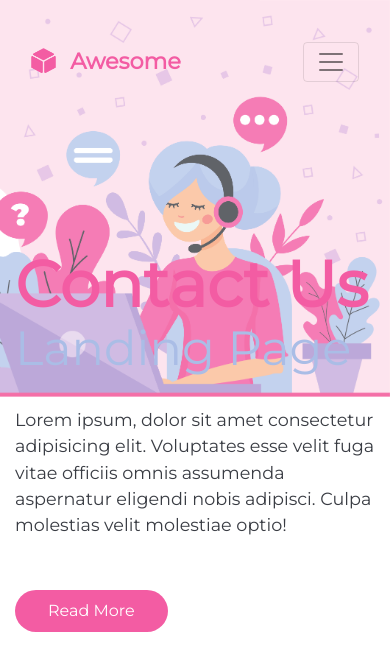
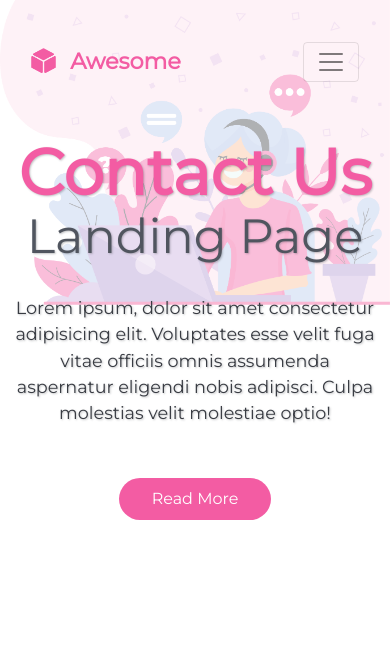
Before and after one commit to FawwazKautsar24/Landing-Page-with-SASS, a plain HTML site: page index.html in a window 390 px wide. Drawn offline with nearby package versions, Linux system fonts and the light colour scheme.

Commit message:
Memperbaiki responsibilitas tampilan judul dan deskripsi

```diff
--- a/scss/main.scss
+++ b/scss/main.scss
@@ -34,7 +34,7 @@ $textColor: #393c43;
 }
 
 body{
-    font-family: 'Montserrat-Regular';
+    font-family: 'Montserrat-Regular', sans-serif;
     &::before{
         content: '';
         background-image: url(../img/bg.png);
@@ -47,6 +47,11 @@ body{
         bottom: 0;
         left: 0;
         right: 0;
+
+        @media screen and (max-width: 991px){
+            background-size: 100%;
+            opacity: 0.4;
+        }
     }
 }
 
@@ -126,4 +131,15 @@ body{
             background-color: transparent;
         }
     }
+
+    @media screen and (max-width: 991px){
+        margin-top: 3em;
+        text-align: center;
+        h2, h3, p{
+            text-shadow: 1px 1px 2px rgba($textColor, 0.3);
+        }
+        h3{
+            color: lighten($textColor, 10%);
+        }
+    }
 }
```
Also changed, not shown: scss/main.css, 1 other file.
